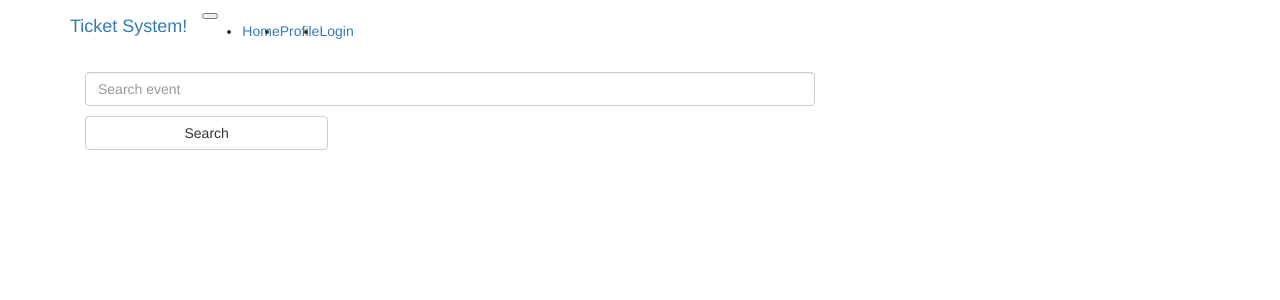
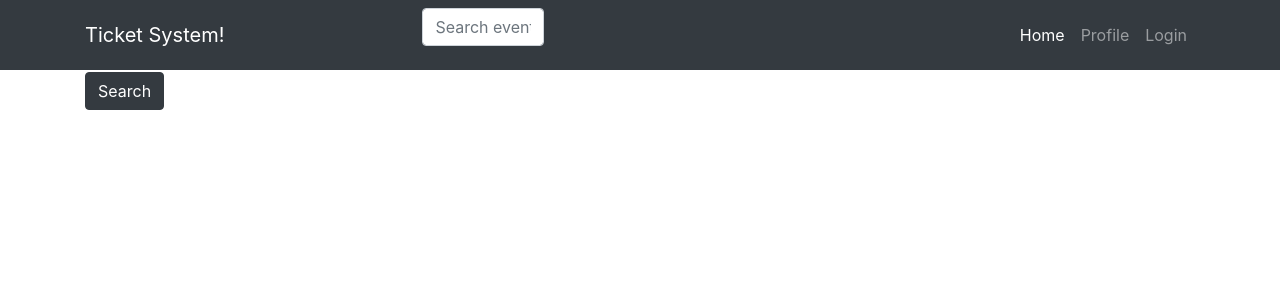
Before and after one commit to hacettepeUniversityComputerEngineering/ticket_system, a Django app: page / in a window 1280 px wide. Shown: the top 300 px of the page. Run offline with Django 3.2, Linux system fonts and the light colour scheme; data that the repository does not hold is empty; some libraries are stand-ins or nearby versions.

Commit message:
selectbox added

```diff
--- a/event/admin.py
+++ b/event/admin.py
@@ -1,8 +1,5 @@
 from django.contrib import admin
-from event.models import Event,Category
 
-admin.site.register(Event)
-admin.site.register(Category)
 
 from .models import Category, EventOwner, Director, Actor, City, Building, Event, Schedule, Salon, Date, Seance, Block, Seat, CityEvent
 
--- a/event/forms.py
+++ b/event/forms.py
@@ -4,7 +4,21 @@
 class SearchForm(forms.Form):
     name = forms.CharField(label="", widget=forms.TextInput(
         attrs={
-            'class':'form-control',
-            'placeholder':'Search event',
+            'class': 'form-control',
+            'placeholder': 'Search event',
         }
     ))
+
+
+class SelectCategory(forms.Form):
+    CHOICES = (('1', 'First',), ('2', 'Second',))
+    name = forms.ChoiceField(widget=forms.Select(attrs={
+            'class': 'input-group',
+        }), choices=CHOICES)
+
+
+class SelectCity(forms.Form):
+    CHOICES = (('1', 'First',), ('2', 'Second',))
+    name = forms.ChoiceField(widget=forms.Select(attrs={
+        'class': 'input-group',
+    }), choices=CHOICES)
--- a/event/views.py
+++ b/event/views.py
@@ -1,64 +1,39 @@
-
-from event.forms import SearchForm
-from event.models import Event, Category
-from django.shortcuts import render, redirect
-from django.contrib.auth import login, authenticate
-from django.contrib.auth.forms import UserCreationForm
+from event.forms import SearchForm, SelectCategory, SelectCity
 from django.shortcuts import render, redirect, get_object_or_404
 from django.contrib.auth import login, authenticate
 from django.contrib.auth.forms import UserCreationForm
 from .models import Category, Event, CityEvent, Seance, Salon, Actor
 
-def store_database():
-    event_list = open("txt_files/events.txt", "r").read().split("\n\n")
-    for event in event_list:
-        split_list = event.split("\n")
-        for i in split_list:
-            if "Event_name: " in i:
-                event_name = i.split("Event_name: ")[1]
-            elif "Kategori: " in i:
-                event_category = i.split("Kategori: ")[1]
-            elif "Yönetmen: " in i:
-                director = i.split("Yönetmen: ")[1]
-            elif "Yazan: " in i:
-                writer = i.split("Yazan: ")[1]
-            elif "Oyuncular: " in i:
-                all_actors = i.split("Oyuncular: ")[1]
-            elif "Vizyon Tarihi: " in i:
-                first_date = i.split("Vizyon Tarihi: ")[1]
-            elif "Süre: " in i:
-                duration = i.split("Süre: ")[1]
-            elif "Vizyon Tarihi: " in i:
-                category = i.split("Tür: ")[1]
-            elif "Content: " in i:
-                content = i.split("Content: ")[1]
-        Category.objects.update_or_create(name="tiyatro")
-        Category.objects.update_or_create(name="sinema")
-        this_category = Category.objects.get(name=event_category)
-        Event.objects.update_or_create(name=event_name, category_name=this_category)
-
-
-
-
-
 
 def call_home(request):
-    # store_database()
     form = SearchForm()
+    city_form = SelectCity()
+    category_form = SelectCategory
     all_events = Event.objects.all()
     if request.method == 'POST':
-        form = SearchForm(request.POST)
-        if form.is_valid():
-            event_name = form.cleaned_data.get('name')
-            try:
-                event = Event.objects.get(name=event_name)
-                return redirect('event_details', pk=event.pk)
-            except:
-                print("yok böyle bişi")
-                return redirect('home_page')
+        if "search" in request.POST:
+            form = SearchForm(request.POST)
+            if form.is_valid():
+                event_name = form.cleaned_data.get('name')
+                try:
+                    event = Event.objects.get(name=event_name)
+                    return redirect('event_details', pk=event.pk)
+                except:
+                    print("yok böyle bişi")
+                    return redirect('home_page')
+        elif "city_category" in request.POST:
+            city_form = SelectCity(request.POST)
+            category_form = SelectCategory(request.POST)
+            if city_form.is_valid():
+                city_name = city_form.cleaned_data.get('name')
+                print(city_name)
+            if category_form.is_valid():
+                category_name = category_form.cleaned_data.get('name')
+                print(category_name)
+            return redirect('home_page')
 
-    return render(request, 'home.html', {"form": form, "all_events": all_events})
-
+    return render(request, 'home.html',
+                  {"form": form, "all_events": all_events, "city_form": city_form, "category_name": category_form})
 
 
 def event_details(request, pk):
@@ -74,7 +49,6 @@
                                                   'actors': actors})
 
 
-
 def signup(request):
     if request.method == 'POST':
         form = UserCreationForm(request.POST)
--- a/templates/base.html
+++ b/templates/base.html
@@ -41,6 +41,15 @@
                 aria-controls="navbarResponsive" aria-expanded="false" aria-label="Toggle navigation">
             <span class="navbar-toggler-icon"></span>
         </button>
+        <div class="container">
+            <form method="POST" class="post-form">
+                {% csrf_token %}
+                <div class="col-md-6 offset-6">
+                    {{ form.as_p }}
+                    <input type="hidden" name="search">
+                </div>
+            </form>
+        </div>
         <div class="collapse navbar-collapse" id="navbarResponsive">
             <ul class="navbar-nav ml-auto">
                 <li class="nav-item active">
@@ -49,14 +58,14 @@
                 <li class="nav-item">
                     <a class="nav-link" href="{% url 'profile_page' %}">Profile</a>
                 </li>
-{#                <li class="nav-item">#}
-{#                    <a class="nav-link" href="{% url 'event_details' %}">All Events</a>#}
-{#                </li>#}
+                {#                <li class="nav-item">#}
+                {#                    <a class="nav-link" href="{% url 'event_details' %}">All Events</a>#}
+                {#                </li>#}
                 <li class="nav-item">
                     {% if user.is_authenticated %}
-                        <a class="nav-link" href="{% url 'logout'  %}?next=/">Logout</a>
+                        <a class="nav-link" href="{% url 'logout' %}?next=/">Logout</a>
                     {% else %}
-                        <a class="nav-link" href="{% url 'login'  %}?next=/">Login</a>
+                        <a class="nav-link" href="{% url 'login' %}?next=/">Login</a>
                     {% endif %}
                 </li>
             </ul>
@@ -64,7 +73,6 @@
     </div>
 </nav>
 
-
 {% block content %}
 {% endblock %}
 </body>
--- a/templates/home.html
+++ b/templates/home.html
@@ -4,10 +4,12 @@
         <div class="container">
             <form method="POST" class="post-form mb-5">
                 {% csrf_token %}
-                <div class="col-md-8 offset-2 mb-4">
-                    {{ form.as_p }}
-                    <button type="submit" class="save btn btn-default col-md-4 offset-4">Search</button>
+                <div class="row mb-3">
+                    <div class="col-sm-4">{{ city_form }}</div>
+                    <div class="col-sm-4">{{ category_name }}</div>
                 </div>
+                <button type="submit" name="city_category" class="btn btn-dark">Search
+                </button>
             </form>
         </div>
         <div class="container">
@@ -30,10 +32,7 @@
                         </div>
                     </div>
                 {% endfor %}
-
-
             </div>
-        </div>
         </div>
     </section>
 {% endblock %}
```
